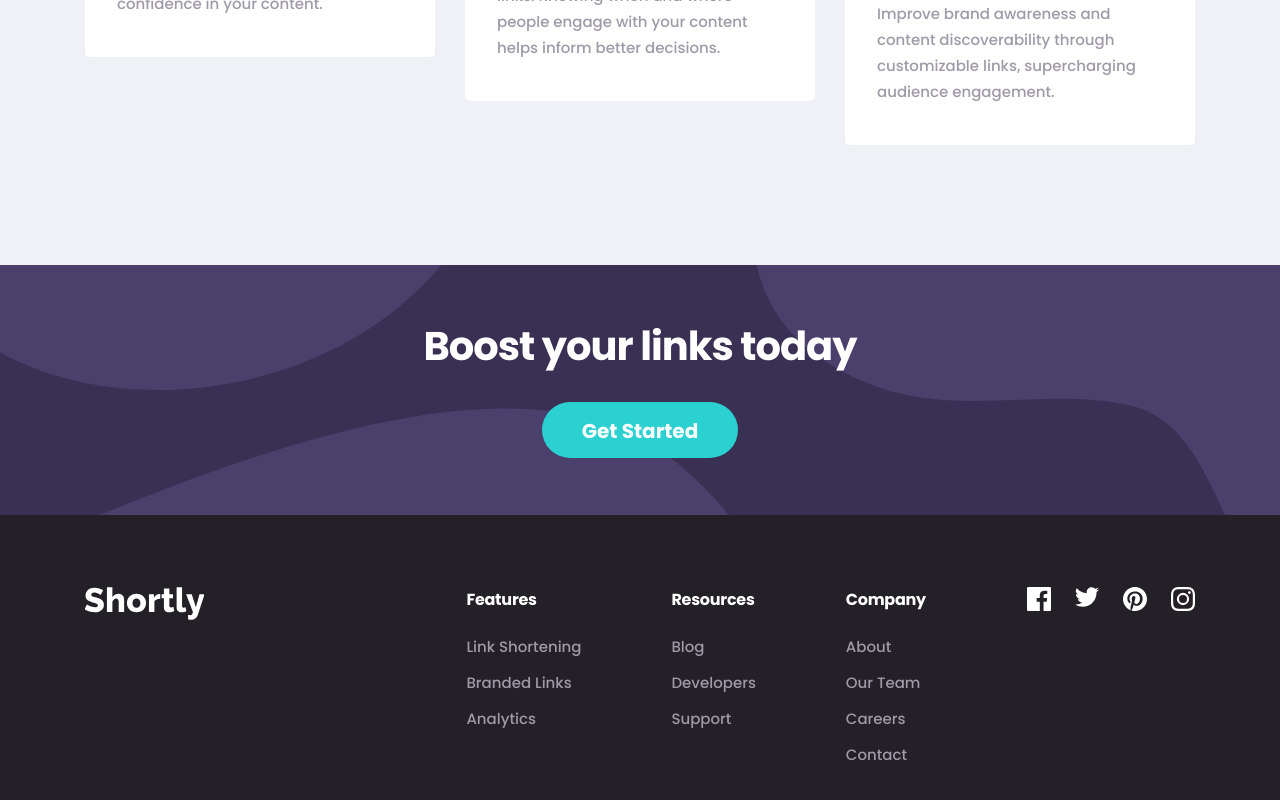
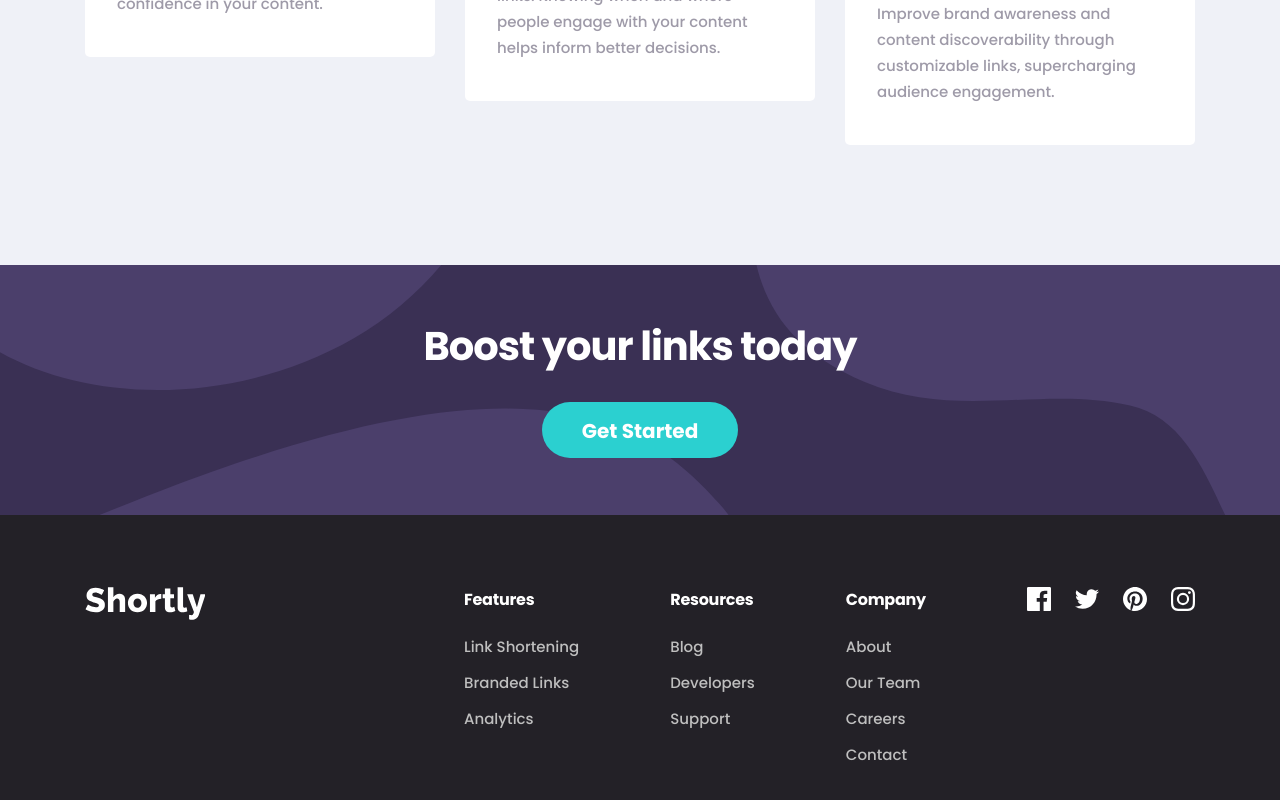
Before and after one commit to davrsirius/shortly, a plain HTML site: page index.html in a window 1280 px wide. Shown: the part 1441-2241 px from the top of the page. Drawn offline with Linux system fonts and the light colour scheme.

Commit message:
correct some styles

```diff
--- a/css/styles.css
+++ b/css/styles.css
@@ -562,21 +562,23 @@ select:-webkit-autofill:focus {
 
 .site-footer__container {
   display: flex;
+  align-items: flex-start;
 
 }
 
 .site-footer__logo {
-  margin-right: 262px;
+  margin-right: 30px;
 }
 
 .site-footer__menus {
   display: flex;
   justify-content: space-between;
   width: 462px;
+  margin-left: auto;
   margin-right: 101px;
 }
 
-.site-footer__menu {}
+
 
 .site-footer__menu-title {
   font-size: 16px;
@@ -600,7 +602,7 @@ select:-webkit-autofill:focus {
 
 .site-footer__menu-link {
   text-decoration: none;
-  color: var(--text-color);
+  color: #bfbfbf;
 }
 
 .site-footer__menu-link:hover {
@@ -611,8 +613,10 @@ select:-webkit-autofill:focus {
   opacity: 0.8;
 }
 
+/* Socials */
 .site-footer__socials {
   display: flex;
+  align-items: center;
   list-style: none;
   padding: 0;
   margin: 0;
@@ -623,14 +627,21 @@ select:-webkit-autofill:focus {
 }
 
 .site-footer__socials-link {
+  display: flex;
+  align-items: center;
   color: #fff;
 }
 
-.site-footer__socials-link:hover svg {
+.social-icon {
+  width: 24px;
+  height: 24px;
+}
+
+.site-footer__socials-link:hover {
   color: var(--accent-color);
 }
 
-.site-footer__socials-link:active svg {
+.site-footer__socials-link:active {
   opacity: 0.6;
 }
 
```
